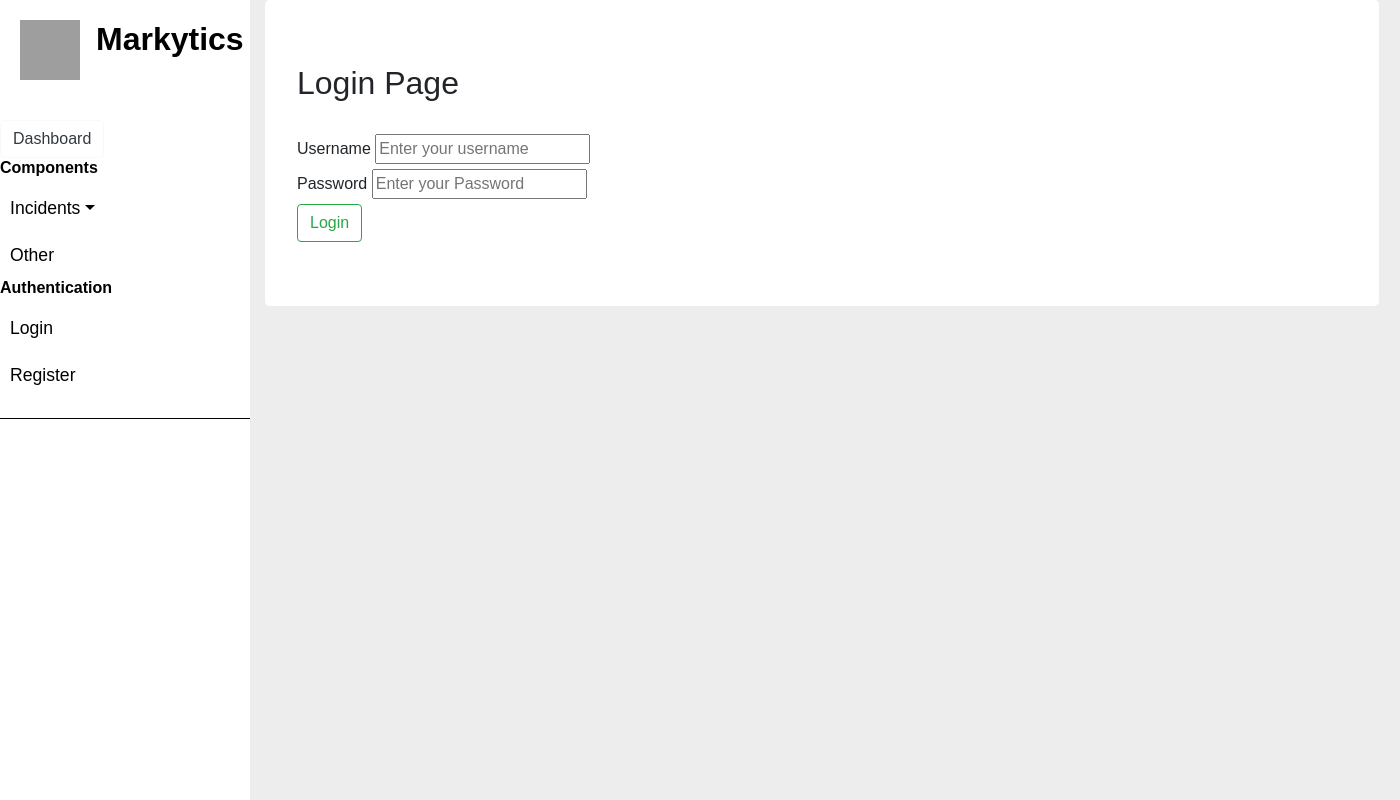
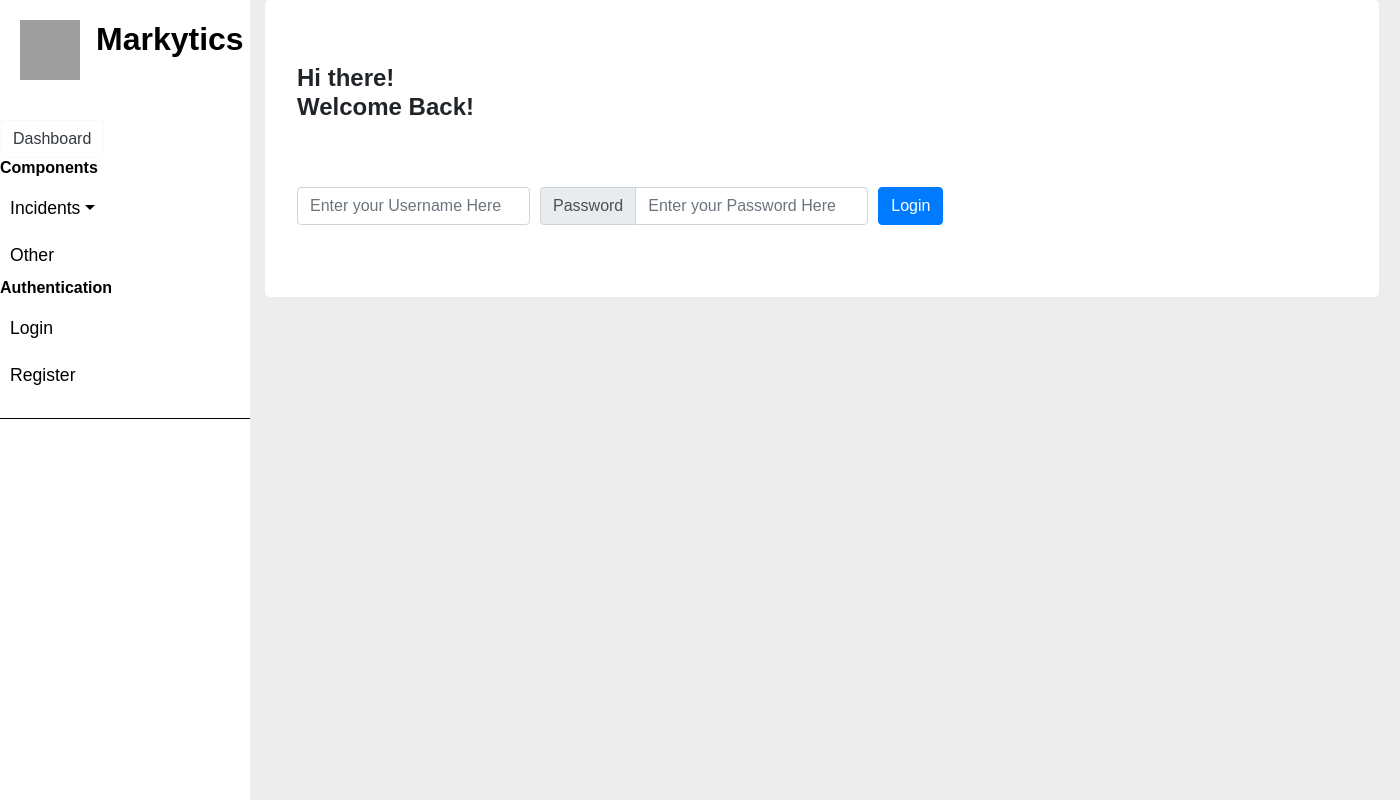
Before and after one commit to sanjayraokadali/Markytics-Task, a Django app: page /Dashboard/Login/ in a window 1400 px wide. Run offline with Django 3.2, Linux system fonts and the light colour scheme; some libraries are stand-ins or nearby versions; grey boxes are pictures that could not be loaded.

Commit message:
minor edits on login template

```diff
--- a/ReportDemo/reportApp/views.py
+++ b/ReportDemo/reportApp/views.py
@@ -54,7 +54,7 @@ def Login(request):
             return HttpResponseRedirect(reverse('reportApp:dashboard'))
         else:
 
-            return render(request,'reportApp/Login.html',{'message':'User Not Found! Please Login'})
+            return render(request,'reportApp/Login.html',{'message':'Invalid detail! Please Try again.. Are you New? Register with us'})
 
     return render(request,'reportApp/Login.html',{'user':username})
 
--- a/ReportDemo/static/js/basepage.js
+++ b/ReportDemo/static/js/basepage.js
@@ -1,6 +1,12 @@
 
 $('.login_button').click(function(){
 
-  alert('Login?')
+  alert('Please Enter your details to login')
 
 })
+
+$('.logout_button').click(function(){
+
+  alert('Thanks for visting!')
+
+})
--- a/ReportDemo/templates/reportApp/BasePage.html
+++ b/ReportDemo/templates/reportApp/BasePage.html
@@ -3,7 +3,7 @@
 <html lang="en" dir="ltr">
   <head>
     <meta charset="utf-8">
-    <title>Report Form Demo</title>
+    <title>Markytics Task</title>
 
     <!-- Bootstrap CSS CDN -->
    <link rel="stylesheet" href="https://stackpath.bootstrapcdn.com/bootstrap/4.1.0/css/bootstrap.min.css" integrity="sha384-9gVQ4dYFwwWSjIDZnLEWnxCjeSWFphJiwGPXr1jddIhOegiu1FwO5qRGvFXOdJZ4" crossorigin="anonymous">
@@ -64,7 +64,7 @@
 
             {% if user.is_authenticated %}
             <li>
-                <a href="{% url 'logout' %}">Logout</a>
+                <a href="{% url 'logout' %}" class="logout_button" >Logout</a>
             </li>
 
 
--- a/ReportDemo/templates/reportApp/Dashboard.html
+++ b/ReportDemo/templates/reportApp/Dashboard.html
@@ -1,4 +1,5 @@
 <!DOCTYPE html>
+<title>Dashboard</title>
 {% extends 'reportApp/BasePage.html' %}
 
 {% block bodyblock %}
--- a/ReportDemo/templates/reportApp/Login.html
+++ b/ReportDemo/templates/reportApp/Login.html
@@ -3,16 +3,39 @@
 
 {% block bodyblock %}
 
-  <h2>Login Page</h2>
+  <h4> <strong> Hi there! <br> Welcome Back! <br><br><br> </strong> </h4>
 
-  <form  method="POST">
+  <form method="POST" >
     {% csrf_token %}
-    <h3 style=" color:red; "> {{ message }} </h3>
+  <div class="form-row align-items-center">
+    <div class="col-auto">
+      <label class="sr-only" for="inlineFormInput"></label>
+      <input type="text" class="form-control mb-2" name='username' id="inlineFormInput" placeholder="Enter your Username Here">
+    </div>
+    <div class="col-auto">
+      <label class="sr-only" for="inlineFormInputGroup">Username</label>
+      <div class="input-group mb-2">
+        <div class="input-group-prepend">
+          <div class="input-group-text">Password</div>
+        </div>
+        <input type="password" class="form-control" id="inlineFormInputGroup" name='password' placeholder="Enter your Password Here">
+      </div>
+    </div>
+    <br>
+    <div class="col-auto">
+      <button type="submit" class="btn btn-primary mb-2">Login</button>
+    </div>
+  </div>
+</form>
+
+  <!-- <form  method="POST">
+    {% csrf_token %}
+    <h4 style=" color:red; "> {{ message }} </h4>
     <br>
     <label for="username">Username</label>
     <input type="username" name="username" placeholder="Enter your username"><br>
     <label for="password">Password</label>
     <input type="password" name="password" placeholder="Enter your Password"><br>
     <input type="submit" class="btn btn-outline-success" name="" value="Login">
-  </form>
+  </form> -->
 {% endblock %}
```
Also changed, not shown: ReportDemo/db.sqlite3.
